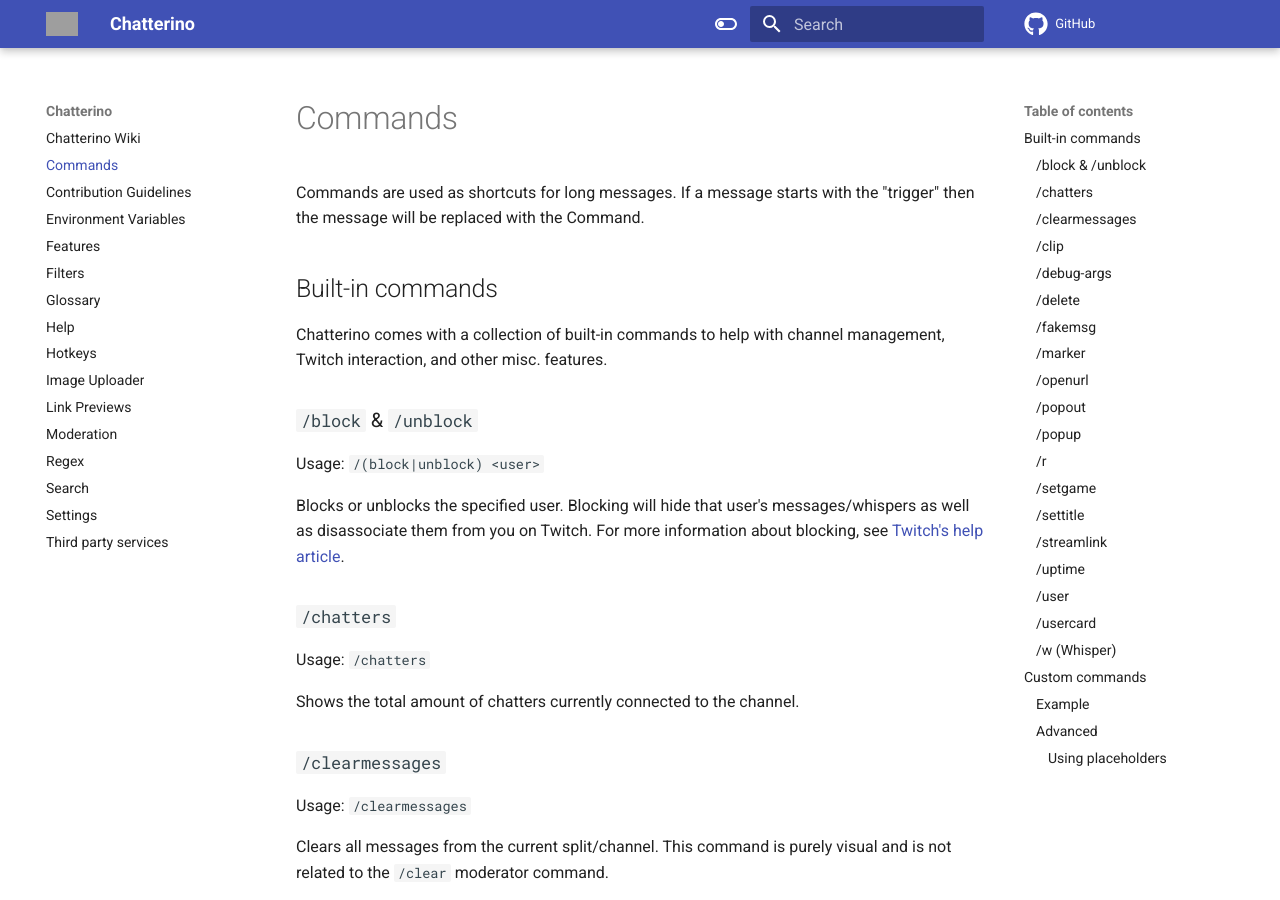
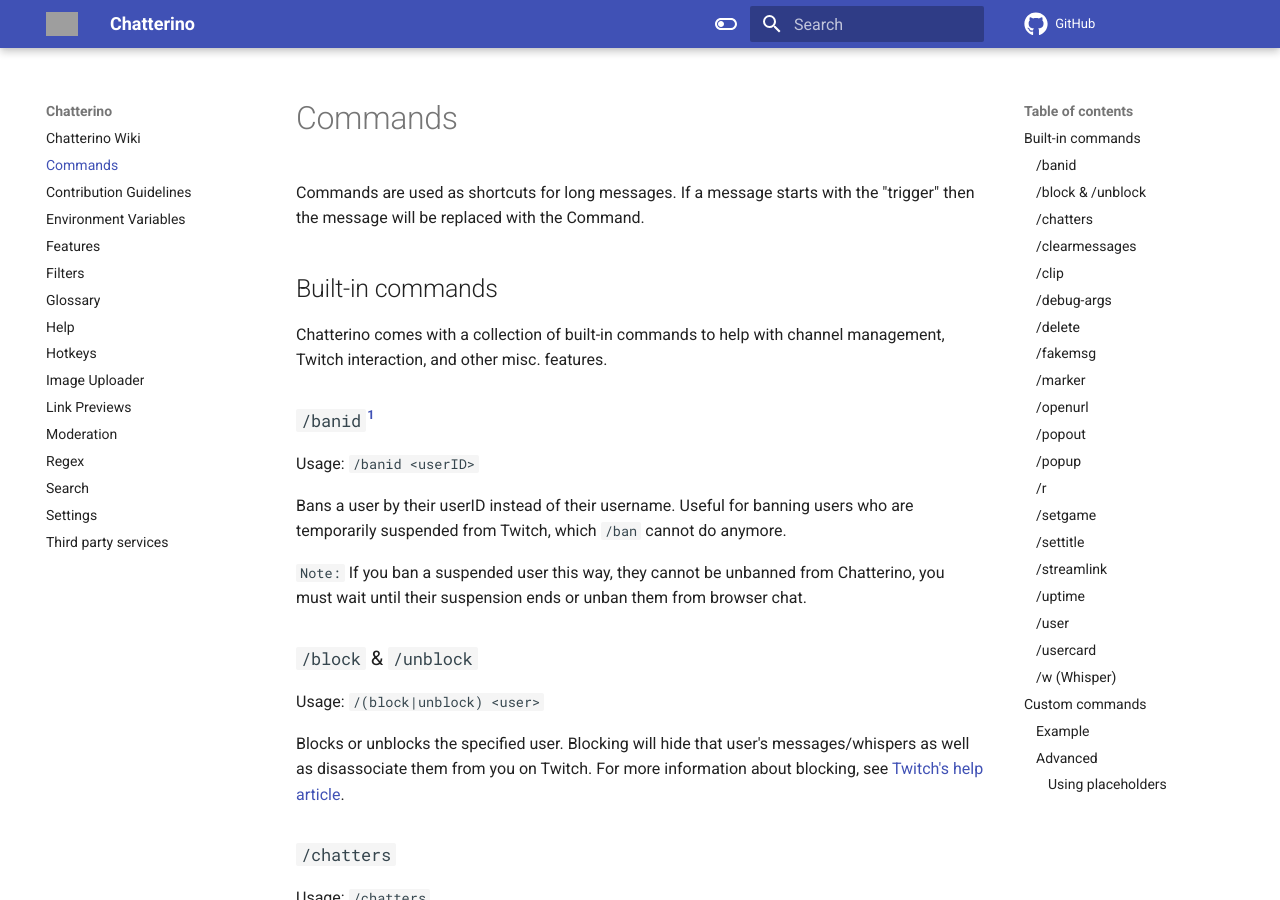
Before and after one commit to Chatterino/wiki, an MkDocs documentation site: the page built from docs/Commands.md, in a window 1280 px wide and 900 px high. Built offline with MkDocs 1.6.1 and Material for MkDocs 9.7.7, drawn with Linux system fonts in a browser that asks for light colours; comment, search, counter and statistics services are not loaded; some of the changed text lies outside the part shown; grey boxes are pictures that could not be loaded.

Commit message:
Add `/banid` docs (#285)

```diff
--- a/docs/Commands.md
+++ b/docs/Commands.md
@@ -5,6 +5,14 @@
 ## Built-in commands
 
 Chatterino comes with a collection of built-in commands to help with channel management, Twitch interaction, and other misc. features.
+
+### `/banid`[^1]
+
+Usage: `/banid <userID>`
+
+Bans a user by their userID instead of their username. Useful for banning users who are temporarily suspended from Twitch, which `/ban` cannot do anymore.
+
+`Note:` If you ban a suspended user this way, they cannot be unbanned from Chatterino, you must wait until their suspension ends or unban them from browser chat.
 
 ### `/block` & `/unblock`
 
@@ -156,4 +164,6 @@
 -   `{stream.game}` can be used to insert the game set in the current channel. Only works if the channel is live.
     Example: Add Command `I'm currently playing {stream.game}` with trigger `/game`. Now typing `/game` will send a message like `I'm currently playing World of Warcraft`.
 
+[^1]: Available since [nightly][nightly] [b5b8550](https://github.com/Chatterino/chatterino2/commit/b5b85501ee4446961b5f3d412c441de6adaaabc3)
+
 [nightly]: ../Help/#what-is-nightly-and-how-to-use-install-it
```
